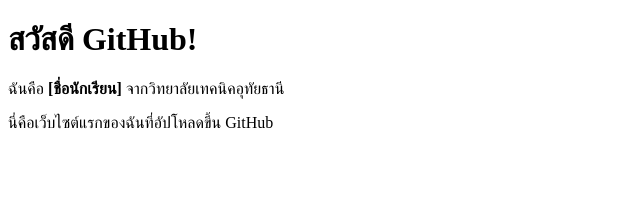
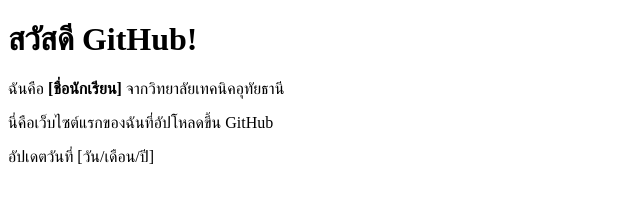
Before and after one commit to yokintel34/myproject, a plain HTML site: page index.html in a window 1280 px wide. Shown: the whole page, without its empty margins (0-640 px from the left). Drawn offline with Linux system fonts and the light colour scheme.

Commit message:
Update version 2

```diff
--- a/index.html
+++ b/index.html
@@ -8,5 +8,6 @@
   <h1>สวัสดี GitHub!</h1>
   <p>ฉันคือ <strong>[ชื่อนักเรียน]</strong> จากวิทยาลัยเทคนิคอุทัยธานี</p>
   <p>นี่คือเว็บไซต์แรกของฉันที่อัปโหลดขึ้น GitHub</p>
+<p>อัปเดตวันที่ [วัน/เดือน/ปี]</p>
 </body>
 </html>
```
